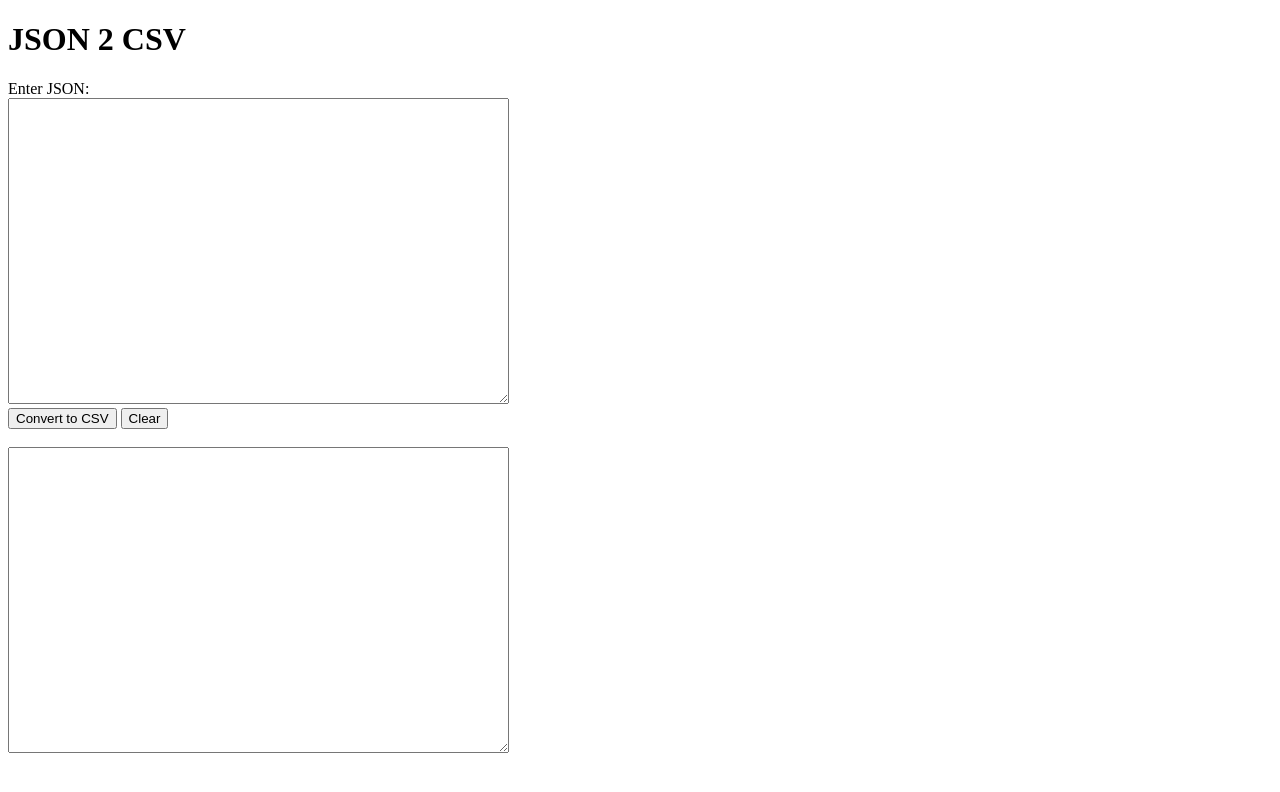
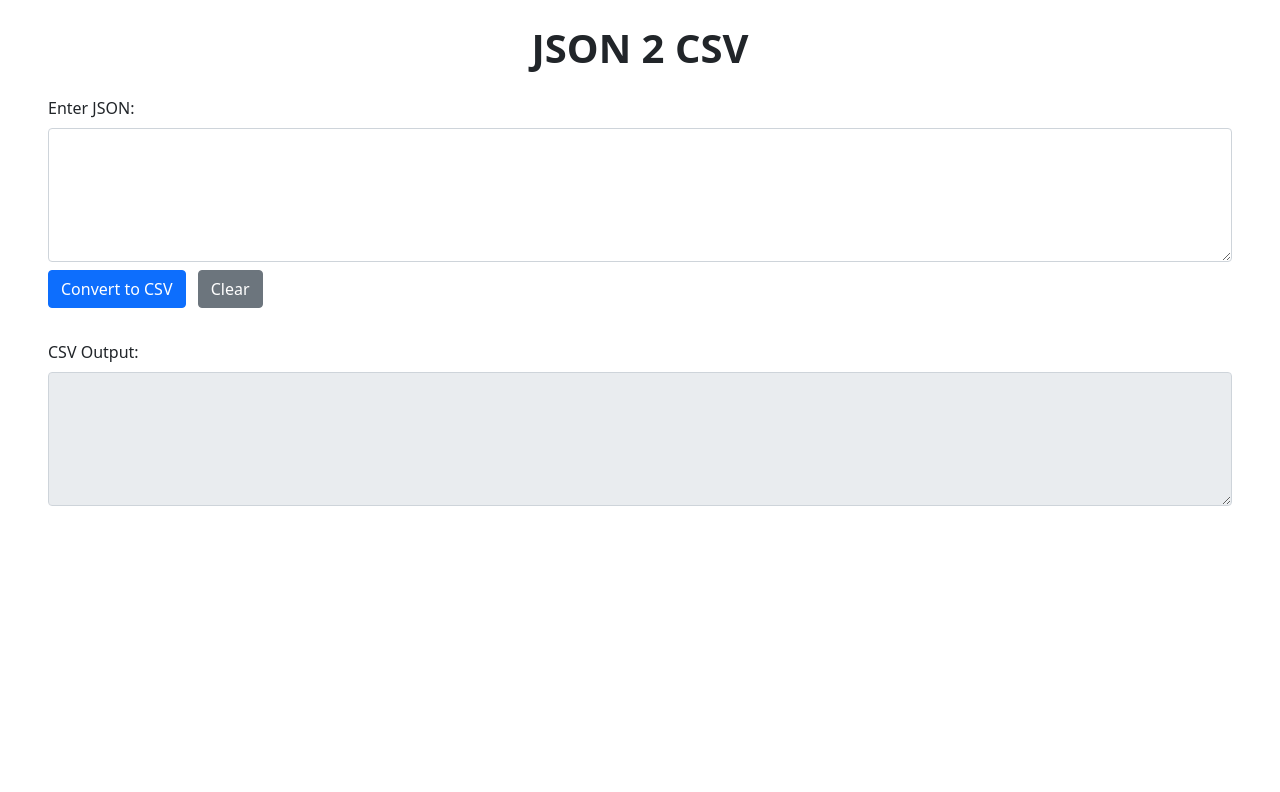
Before and after one commit to irfnhanif/json2csv-app, a plain HTML site: page index.html in a window 1280 px wide. Drawn offline with nearby package versions, Linux system fonts and the light colour scheme.

Commit message:
Add Bootstrap into HTML

```diff
--- a/index.html
+++ b/index.html
@@ -4,27 +4,49 @@
     <meta charset="UTF-8" />
     <meta name="viewport" content="width=device-width, initial-scale=1.0" />
     <title>JSON to CSV App</title>
+    <link
+      href="https://cdn.jsdelivr.net/npm/bootstrap@5.0.2/dist/css/bootstrap.min.css"
+      rel="stylesheet"
+      integrity="sha384-EVSTQN3/azprG1Anm3QDgpJLIm9Nao0Yz1ztcQTwFspd3yD65VohhpuuCOmLASjC"
+      crossorigin="anonymous"
+    />
   </head>
   <body>
-    <h1>JSON 2 CSV</h1>
-
-    <form id="jsonForm">
-        <label for="jsonInput">Enter JSON:</label><br />
-        <textarea id="jsonInput" name="jsonInput" rows="20" cols="60"></textarea
-        ><br />
-        <input type="submit" value="Convert to CSV" />
-        <button type="button" onclick="clearTextArea()">Clear</button>
+    <h1 class="my-4 text-center"><strong>JSON 2 CSV</strong></h1>
+    <form id="jsonForm" class="mx-5">
+      <div class="form-group">
+        <label for="jsonInput" class="mb-2">Enter JSON:</label>
+        <textarea
+          class="form-control"
+          id="jsonInput"
+          name="jsonInput"
+          rows="5"
+        ></textarea>
+      </div>
+      <button type="submit" class="btn btn-primary my-2 me-2">
+        Convert to CSV
+      </button>
+      <button
+        type="button"
+        class="btn btn-secondary my-2"
+        onclick="clearTextArea()"
+      >
+        Clear
+      </button>
     </form>
     <br />
+    <div class="form-group mx-5">
+      <label for="csvOutput" class="mb-2">CSV Output:</label>
       <textarea
+        class="form-control"
         id="csvOutput"
         name="csvOutput"
-        rows="20"
-        cols="60"
+        rows="5"
         readonly
       ></textarea>
+    </div>
     <br />
-
+  </body>
   <script>
     function clearTextArea() {
       document.getElementById("jsonInput").value = "";
@@ -42,9 +64,9 @@
           document.getElementById("csvOutput").value = response;
         } catch (error) {
           console.error(error.message);
+          alert("Invalid JSON");
         }
       });
   </script>
-</body>
   <script src="converter.js"></script>
 </html>
```
Lines whose indentation alone changed are shown as unchanged.
